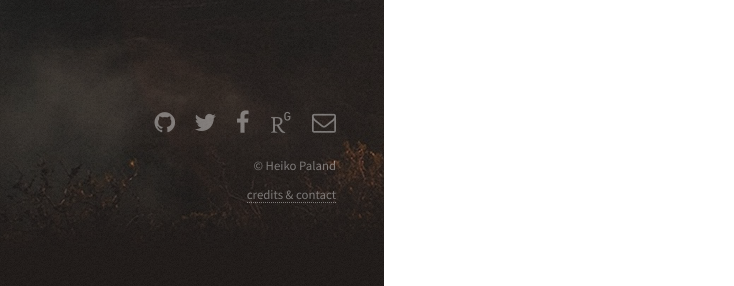
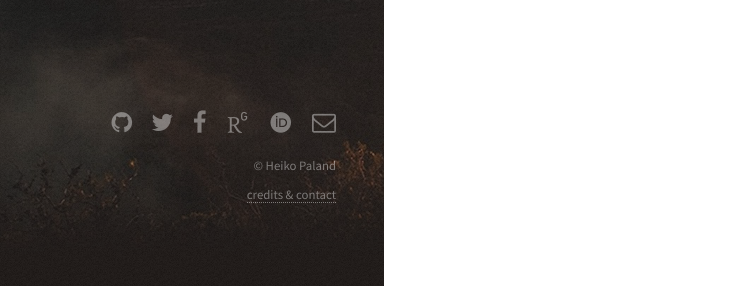
Before and after one commit to old-jekyll-templates/Strata-Jekyll-Theme, a Jekyll site: the page built from index.html, in a window 1280 px wide. Shown: the part 611-897 px from the top of the page, without its empty margins (0-734 px from the left). Built offline with Jekyll 4.4.1, drawn with Linux system fonts in a browser that asks for light colours; some web fonts are replaced.

Commit message:
added orcid

```diff
--- a/_layouts/default.html
+++ b/_layouts/default.html
@@ -128,6 +128,14 @@
               </li>
               {% endif %}
 
+              {% if site.orcid_username %}
+              <li>
+                <a href="http://http://orcid.org/{{ site.orcid_username }}" class="icon icon-ai ai-orcid">
+                  <span class="label">ORCID</span>
+                </a>
+              </li>
+              {% endif %}
+
               {% if site.email %}
               <li>
                 <a href="mailto:{{ site.email }}" class="icon fa-envelope-o">
```
